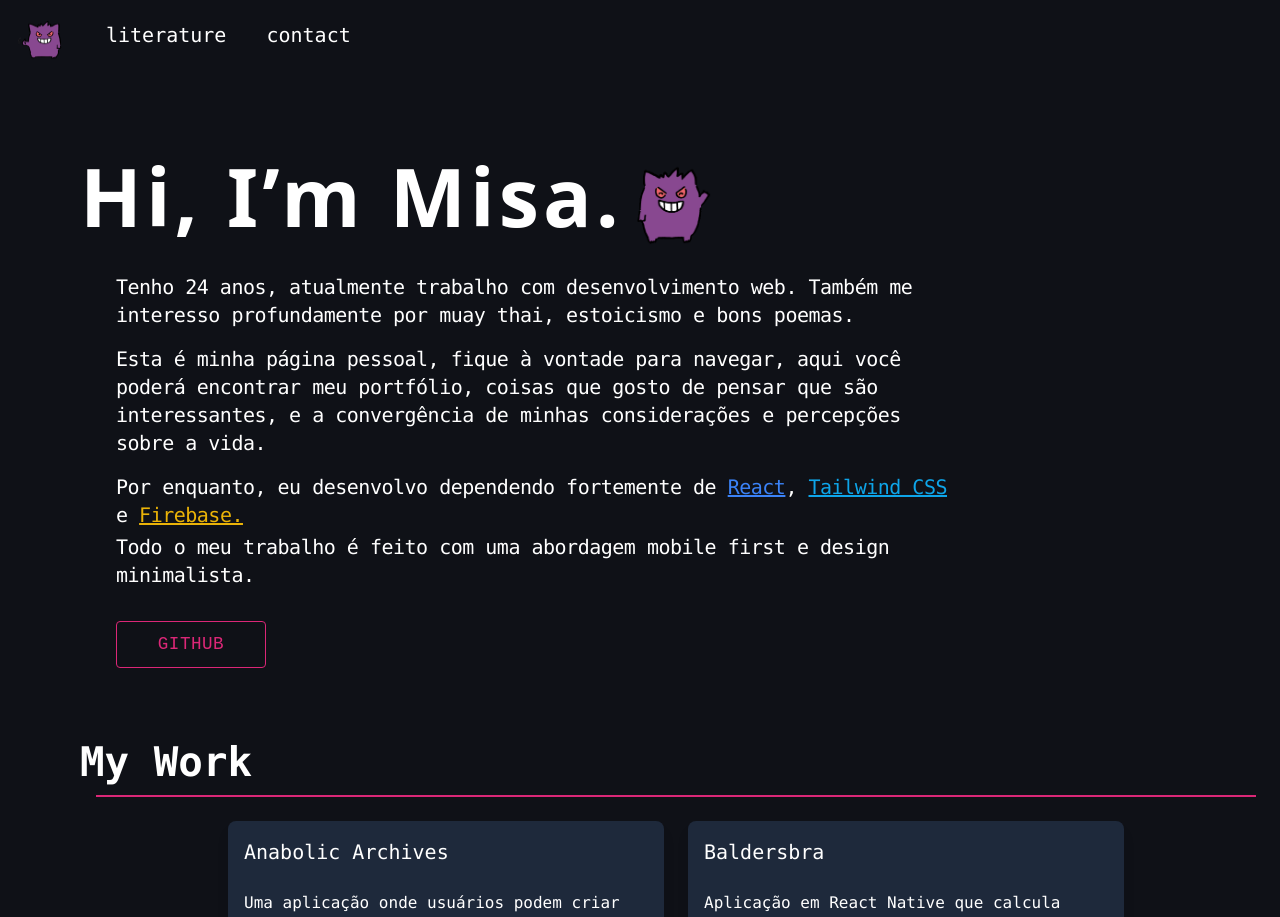
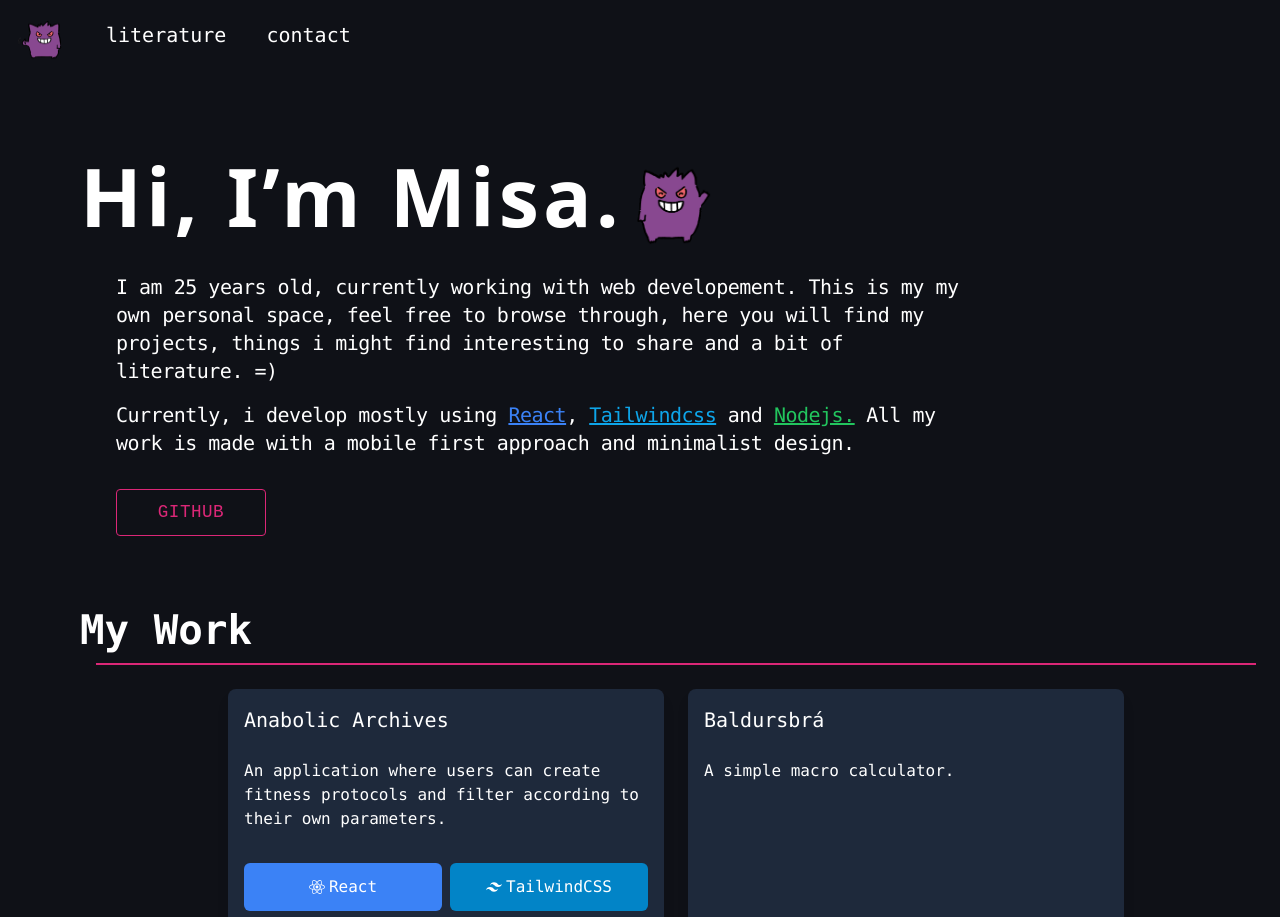
Before and after one commit to misaelucas/misaelucas.github.io, a React (Vite) app: page / in a window 1280 px wide. Shown: the top 917 px of the page. Built offline with nearby package versions, Linux system fonts and the light colour scheme.

Commit message:
changing language from PT-BR TO ENG-US

```diff
--- a/src/components/MainPage.jsx
+++ b/src/components/MainPage.jsx
@@ -4,6 +4,15 @@ import Projects from "./Projects";
 import { Footer } from "./Footer";
 import Gengar from "../assets/img/gengar.gif";
 const MainPage = () => {
+
+  function calculateAge(birthYear, birthMonth, birthDay) {
+    const today = new Date();
+    const birthDate = new Date(birthYear, birthMonth - 1, birthDay);
+    return today.getFullYear() - birthDate.getFullYear() - (today < birthDate);
+  }
+
+  const age = calculateAge(1998, 9, 22);
+
   return (
     <div className="bio flex mt-12 lg:mt-16 text-white justify-center font-mono flex-col">
       <div className="flex flex-col ml-8 sm:ml-12 md:ml-20 lg:ml-24">
@@ -14,17 +23,10 @@ const MainPage = () => {
           </div>
         </div>
         <div className="text-xl leading-7 mt-4 tracking-tight px-5 lg:w-3/4">
-          Tenho 24 anos, atualmente trabalho com desenvolvimento web. Também me
-          interesso profundamente por muay thai, estoicismo e bons poemas.
+          I am {age} years old, currently working with web developement. This is my my own personal space, feel free to browse through, here you will find my projects, things i might find interesting to share and a bit of literature. =)
         </div>
         <div className="leading-7 text-xl mt-4 tracking-tight px-5 lg:w-3/4">
-          Esta é minha página pessoal, fique à vontade para navegar, aqui você
-          poderá encontrar meu portfólio, coisas que gosto de pensar que são
-          interessantes, e a convergência de minhas considerações e percepções
-          sobre a vida.
-        </div>
-        <div className="leading-7 text-xl mt-4 tracking-tight px-5 lg:w-3/4">
-          Por enquanto, eu desenvolvo dependendo fortemente de{" "}
+          Currently, i develop mostly using{" "}
           <a
             href="https://react.dev/"
             className="underline text-blue-500 "
@@ -40,21 +42,19 @@ const MainPage = () => {
             target="_blank"
             rel="noopener noreferrer"
           >
-            Tailwind CSS
+            Tailwindcss
           </a>
-          {" e "}
+          {" and "}
           <a
             href="https://openai.com/"
-            className="underline text-yellow-500"
+            className="text-green-500 underline"
             target="_blank"
             rel="noopener noreferrer"
           >
-            Firebase.
+            Nodejs.
           </a>{" "}
-          <p className="mt-1  ">
-            Todo o meu trabalho é feito com uma abordagem mobile first e design
-            minimalista.
-          </p>
+          All my work is made with a mobile first approach and minimalist design.
+
           <div className="mt-8">
             <GitHubButton />
           </div>
--- a/src/components/Projects.jsx
+++ b/src/components/Projects.jsx
@@ -22,15 +22,15 @@ const Projects = () => {
     {
       name: "Anabolic Archives",
       description:
-        "Uma aplicação onde usuários podem criar protocolos estéticos e filtrar de acordo com os próprios parâmetros. Fullstack, em desenvolvimento.",
+        "An application where users can create fitness protocols and filter according to their own parameters.",
       icon: <FaDatabase />,
       technologiesUsed: ["React", "TailwindCSS", "Firebase", "Material-UI"],
       link: "https://github.com/misaelucas/anabolica",
     },
     {
-      name: "Baldersbra",
+      name: "Baldursbrá",
       description:
-        "Aplicação em React Native que calcula macros utilizando fórmulas científicas, ele determina a TMB do usuário e fornece as calorias necessárias para seu objetivo.",
+        "A simple macro calculator.",
       icon: <FaMobileAlt />,
       technologiesUsed: ["React Native", "Expo"],
       link: "https://github.com/misaelucas/baldersbra",
@@ -38,7 +38,7 @@ const Projects = () => {
     {
       name: "Centro Médico Hebrom",
       description:
-        "Clínica médica, Single Page Application intuitiva, UI/UX focado em levar o usuário a agendar consultas.",
+        "Medical clinic website, SPA made with React and Tailwindcss.",
       icon: <FaReact />,
       technologiesUsed: ["React", "TailwindCSS"],
       link: "https://centromedicohebrom.com.br",
@@ -46,7 +46,7 @@ const Projects = () => {
     {
       name: "Express CRUD",
       description:
-        "API RESTful básico com funcionalidade CRUD para gerenciar uma coleção de usuários.",
+        "Basic RESTful API where one can manage a collection of users.",
       icon: <FaNodeJs />,
       technologiesUsed: ["Node.js", "Express"],
       link: "https://github.com/misaelucas/crud/",
```
